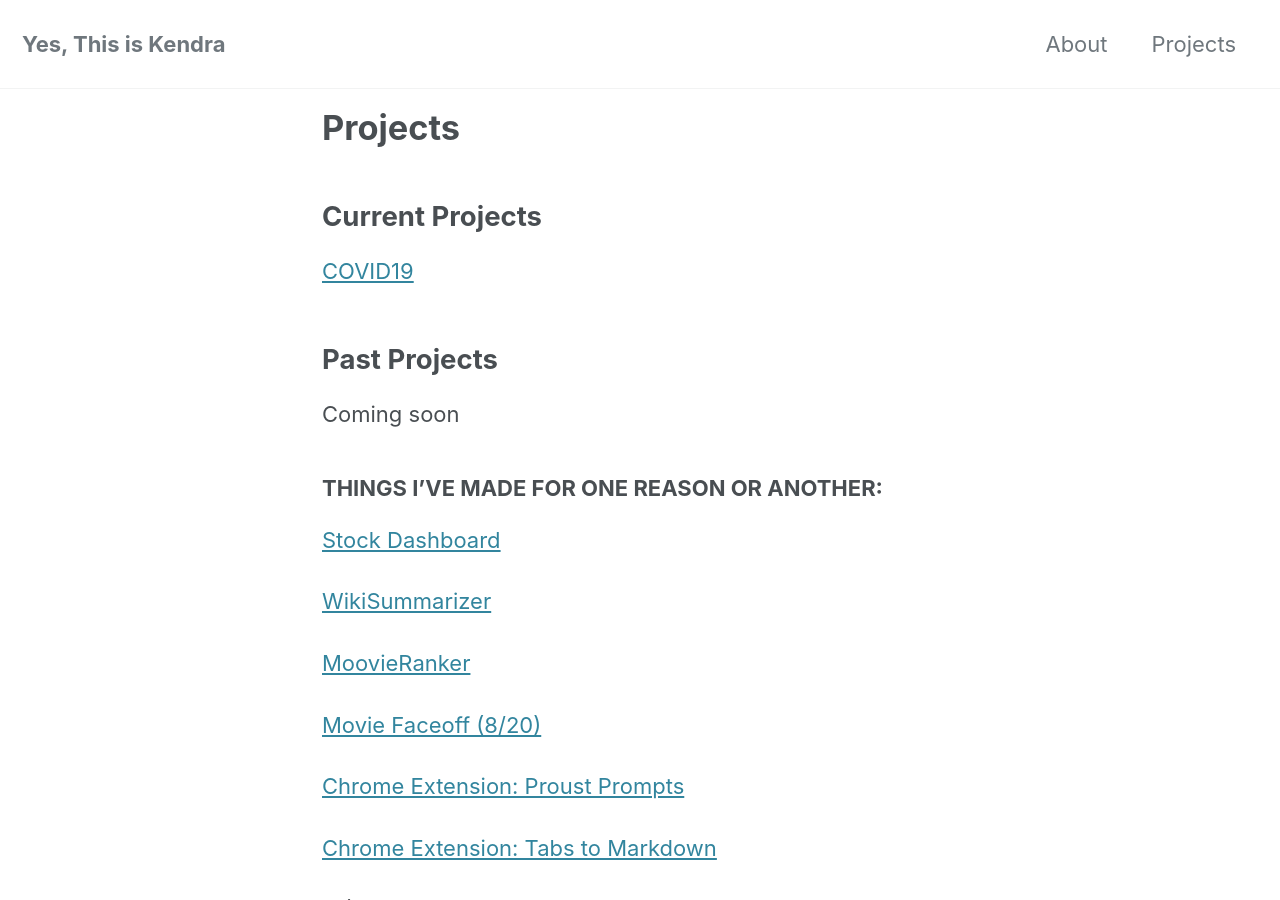
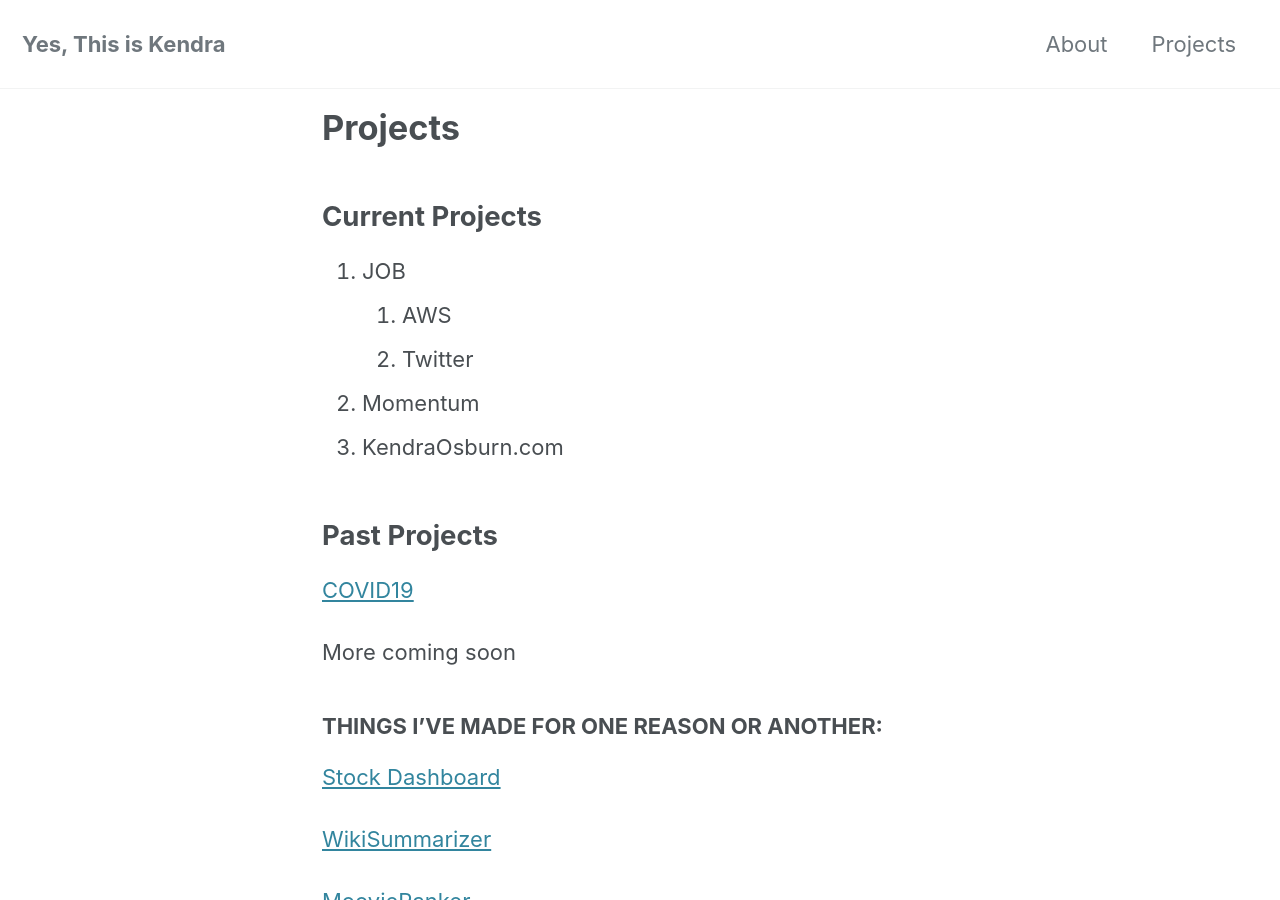
Before and after one commit to yesthisiskendra/yesthisiskendra.github.io, a Jekyll site: the page built from _pages/projects.md, in a window 1280 px wide and 900 px high. Built offline with Jekyll 4.4.1, drawn with Linux system fonts in a browser that asks for light colours; cached includes are drawn as plain includes; nearby versions of some CDN libraries.

```diff
--- a/_pages/projects.md
+++ b/_pages/projects.md
@@ -1,16 +1,22 @@
 ---
 layout: home
-title: "Projects"
+title: 'Projects'
 permalink: /projects/
 ---
 
 ## Current Projects
 
-[COVID19](https://yesthisiskendra.github.io/COVID19)
+1. JOB
+   1. AWS
+   2. Twitter
+2. Momentum
+3. KendraOsburn.com
 
 ## Past Projects
 
-Coming soon
+[COVID19](https://yesthisiskendra.github.io/COVID19)
+
+More coming soon
 
 ### THINGS I'VE MADE FOR ONE REASON OR ANOTHER:
 
```
